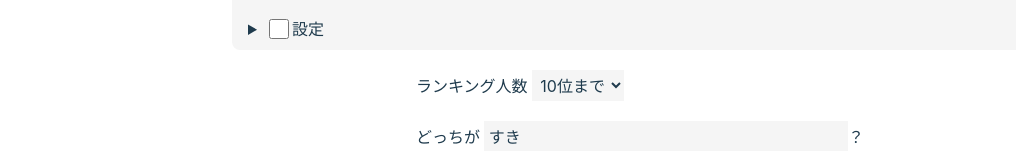
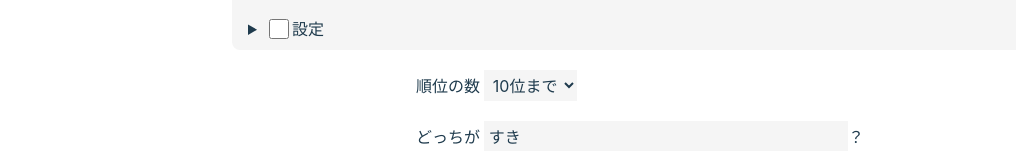
Before and after one commit to shimon1024/lecharsorter, a React (Vite) app: page / in a window 1280 px wide. Shown: the part 272-432 px from the top of the page, without its empty margins (0-1016 px from the left). Built offline with nearby package versions, Linux system fonts and the light colour scheme.

Commit message:
適切な表現に変更。

```diff
--- a/src/Setup.jsx
+++ b/src/Setup.jsx
@@ -99,7 +99,7 @@ export default function Setup() {
       </div>
 
       <span className="setup-numranks-container">
-        ランキング人数
+        順位の数
         <select
           className="setup-numranks"
           value={String(numRanks)}
```
Also changed, not shown: 1 other file (tests, documents, lock files or other folders).
